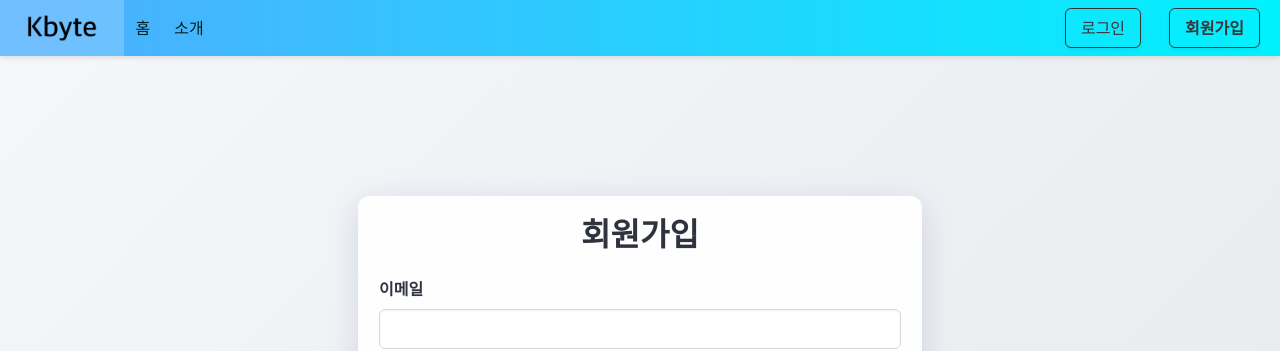
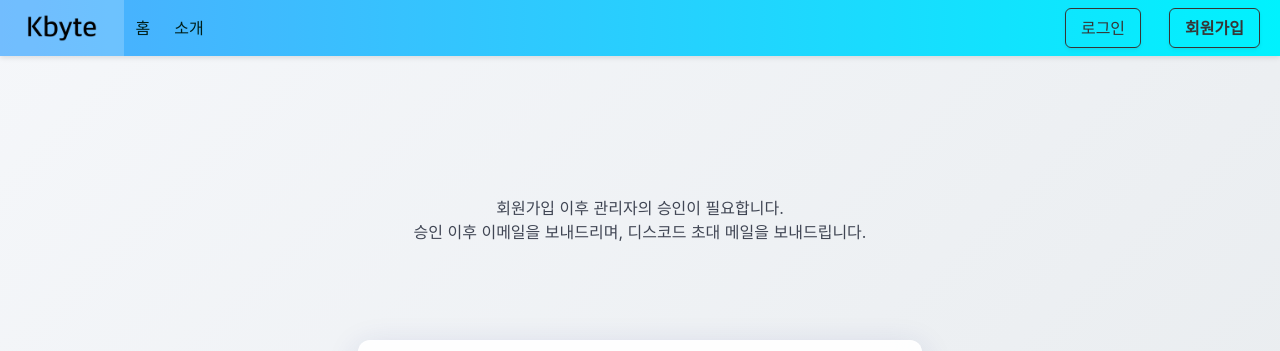
Before and after one commit to lunav1346/Kbyte, a SvelteKit app: page /signup in a window 1280 px wide. Shown: the top 351 px of the page. Built offline with nearby package versions, Linux system fonts and the light colour scheme; no server answers.

Commit message:
회원가입 페이지에 관리자 승인 안내 추가

```diff
--- a/src/routes/about/+page.svelte
+++ b/src/routes/about/+page.svelte
@@ -3,8 +3,8 @@
 		<h1 class="title">Kbyte</h1>
 		<p class="subtitle">개쩌는 소모임 Kbyte!</p>
 		<!-- 여기에 스터디 콘텐츠를 추가하세요 -->
-		<h1>다양한 프로그래밍 스터디를 원한다면, Kbyte로!</h1>
 		<p class="subtitle">
+			다양한 프로그래밍 스터디를 원한다면, Kbyte로!<br />
 			2022년에 만들어진 백준 소모임 그루비룸을 바탕으로 만들어진 프로그래밍 소모임입니다.
 		</p>
 		<p class="subtitle"></p>
--- a/src/routes/signup/+page.svelte
+++ b/src/routes/signup/+page.svelte
@@ -124,6 +124,19 @@
 		};
 	}
 </script>
+
+<div class="section">
+	<div class="container">
+		<div class="columns is-centered">
+			<div class="column is-half">
+				<p class="has-text-centered">
+					회원가입 이후 관리자의 승인이 필요합니다.<br />승인 이후 이메일을 보내드리며, 디스코드
+					초대 메일을 보내드립니다.
+				</p>
+			</div>
+		</div>
+	</div>
+</div>
 
 <div class="section">
 	<div class="container">
```
